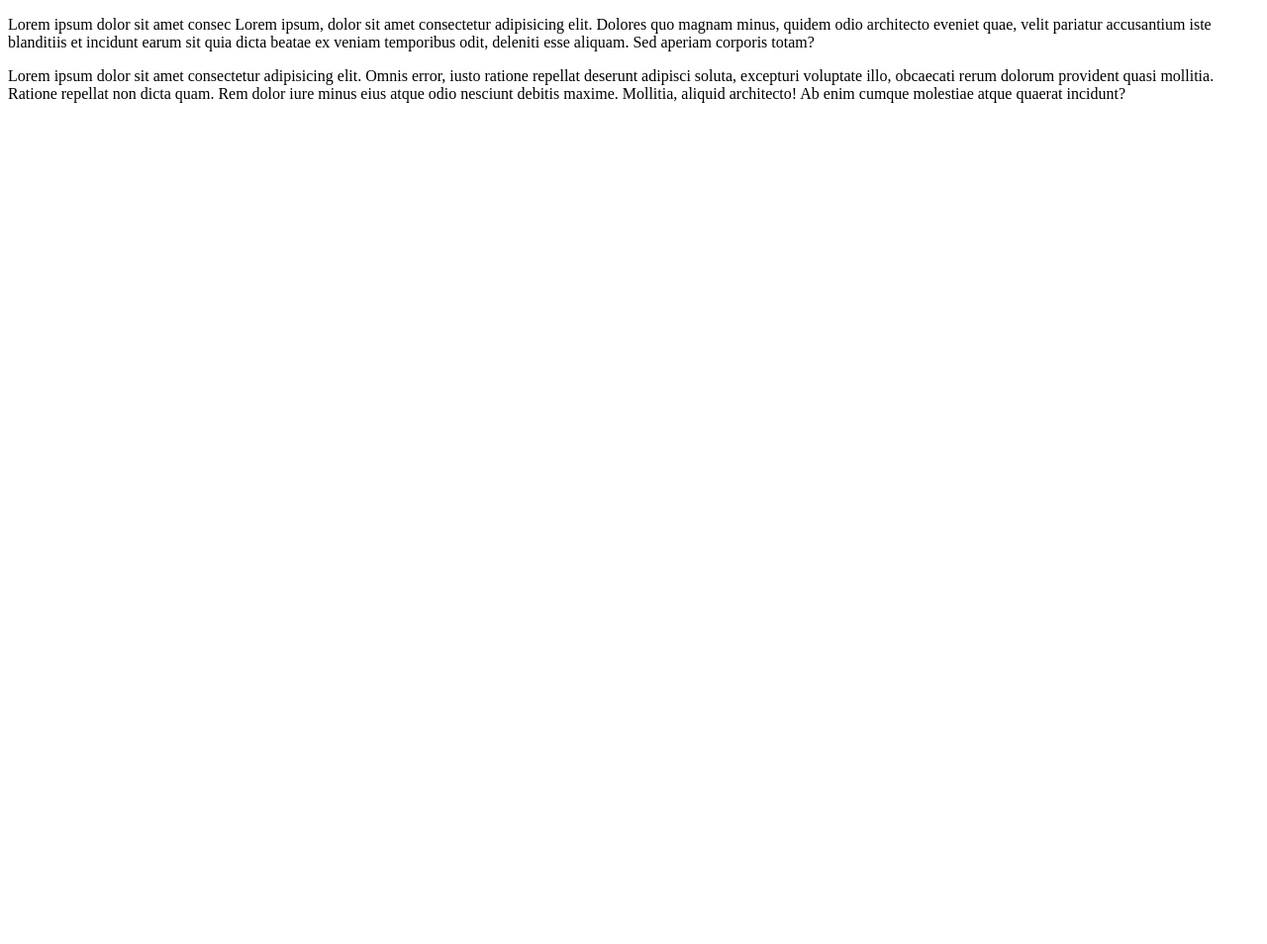
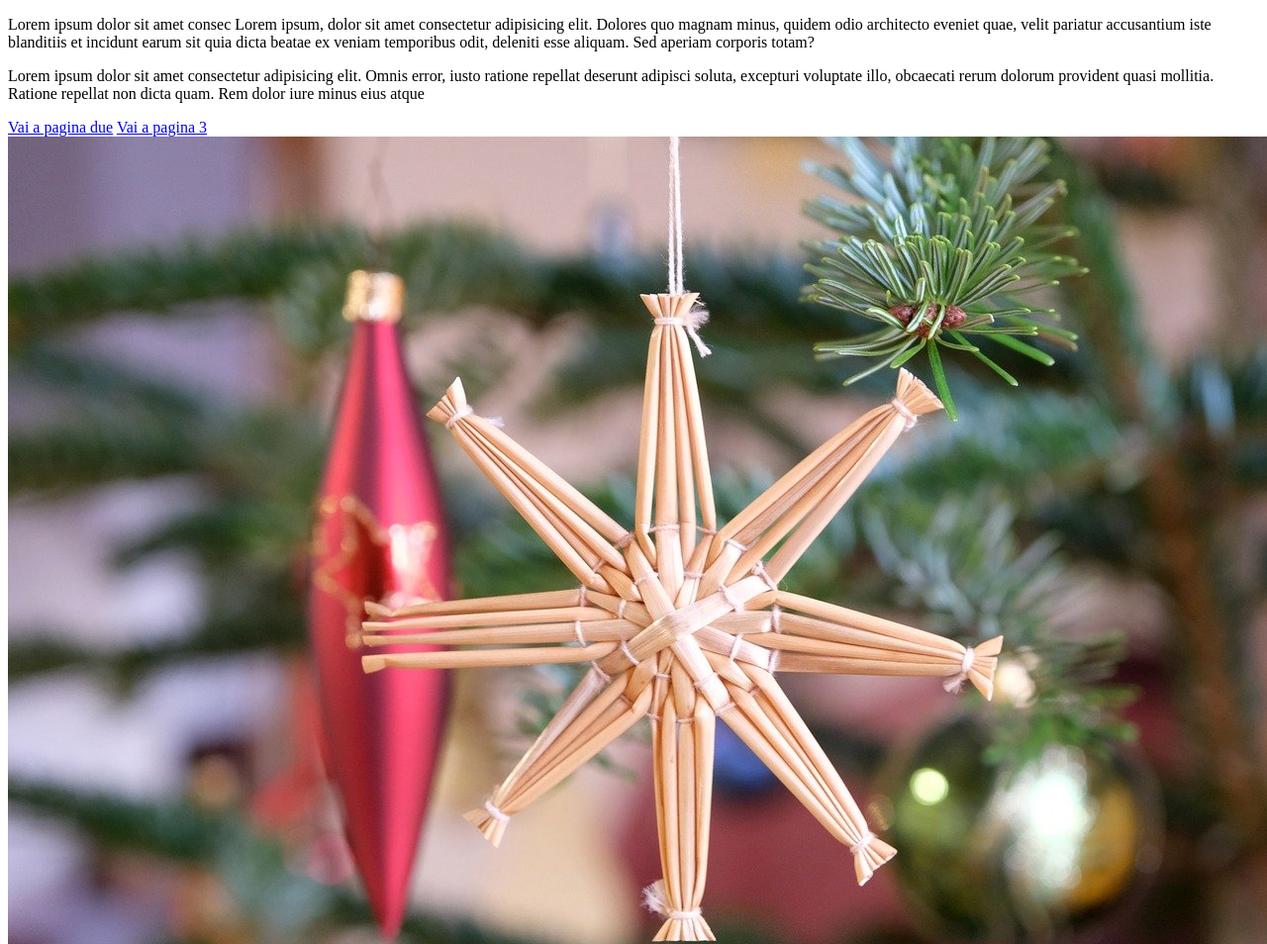
Before and after one commit to ElisaColombi/EsercizioGiuseppe, a plain HTML site: page index.html in a window 1280 px wide. Shown: the top 954 px of the page at 99% size. Before the commit the page ends 800 px from the top, so only its background shows below. Drawn offline with Linux system fonts and the light colour scheme.

Commit message:
aggiunta immagine

```diff
--- a/index.html
+++ b/index.html
@@ -7,6 +7,10 @@
 </head>
 <body>
     <p>Lorem ipsum dolor sit amet consec Lorem ipsum, dolor sit amet consectetur adipisicing elit. Dolores quo magnam minus, quidem odio architecto eveniet quae, velit pariatur accusantium iste blanditiis et incidunt earum sit quia dicta beatae ex veniam temporibus odit, deleniti esse aliquam. Sed aperiam corporis totam?</p>
-    <p>Lorem ipsum dolor sit amet consectetur adipisicing elit. Omnis error, iusto ratione repellat deserunt adipisci soluta, excepturi voluptate illo, obcaecati rerum dolorum provident quasi mollitia. Ratione repellat non dicta quam. Rem dolor iure minus eius atque odio nesciunt debitis maxime. Mollitia, aliquid architecto! Ab enim cumque molestiae atque quaerat incidunt?</p>
+    <p>Lorem ipsum dolor sit amet consectetur adipisicing elit. Omnis error, iusto ratione repellat deserunt adipisci soluta, excepturi voluptate illo, obcaecati rerum dolorum provident quasi mollitia. Ratione repellat non dicta quam. Rem dolor iure minus eius atque </p>
+    <a href="index.html">Vai a pagina due</a>
+    <a href="index2.html">Vai a pagina 3</a>
+    <br>
+    <img src="christmas-8383920_1280.jpg" alt="">
 </body>
 </html>
```
Also changed, not shown: christmas-8383920_1280.jpg (added).
